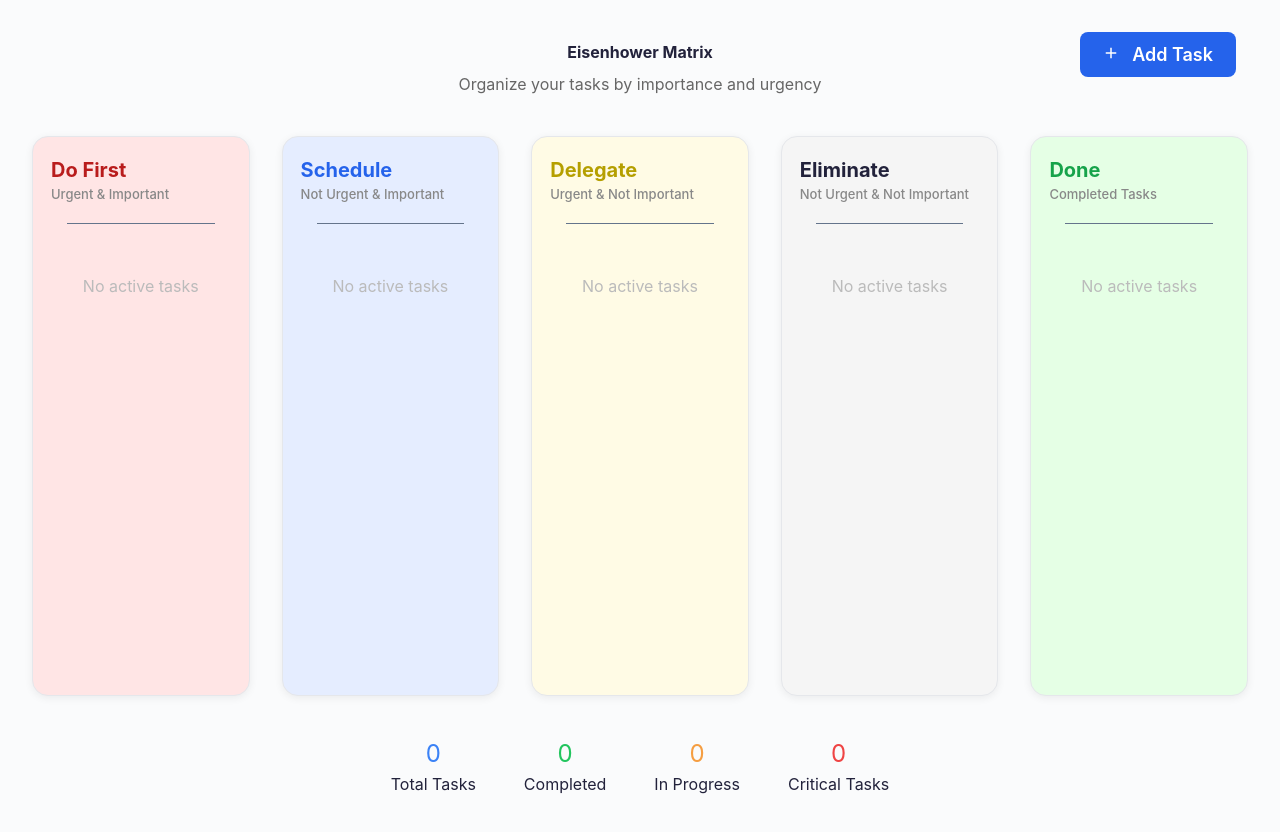
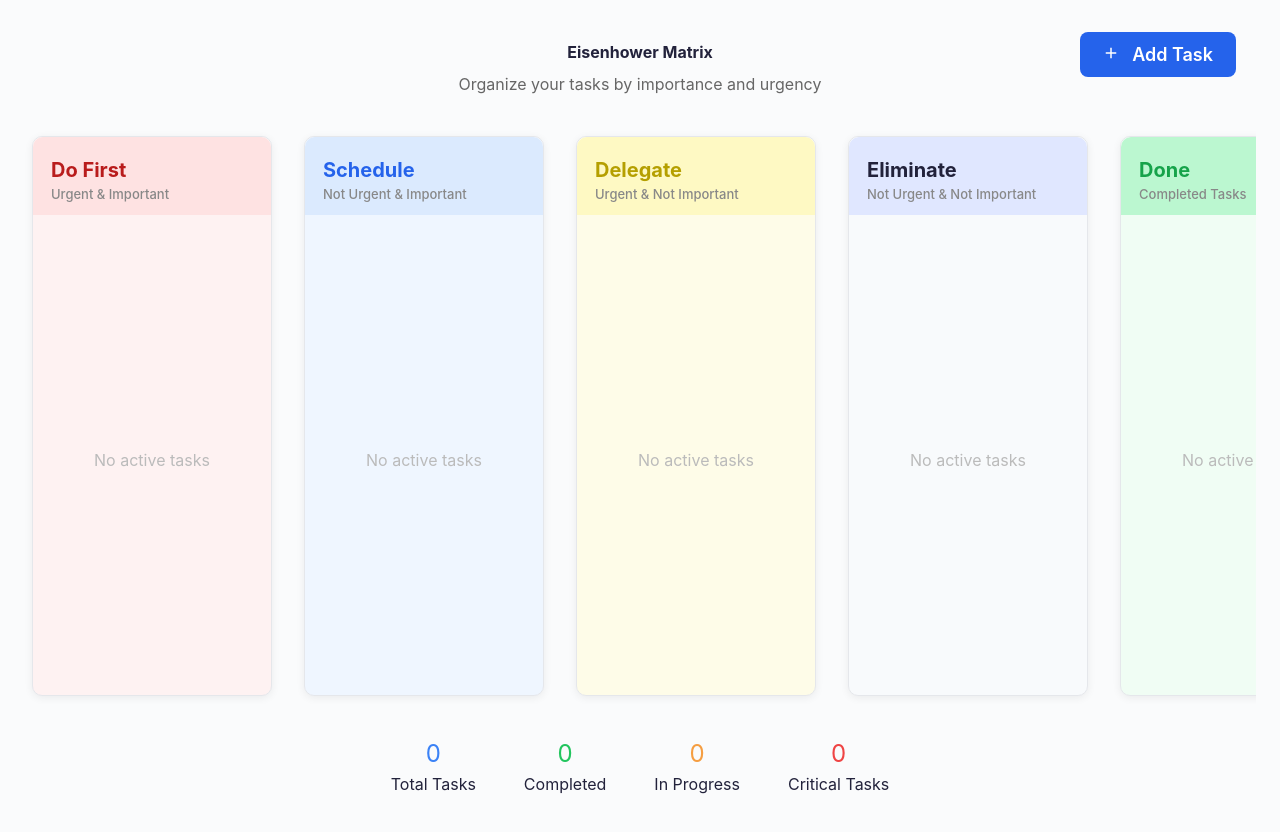
Before and after one commit to premkpavuluri/daily-checklist, a Next.js app: page / in a window 1280 px wide. Shown: the top 832 px of the page. Built offline with nearby package versions, Linux system fonts and the light colour scheme.

Commit message:
Prem | Update: Styles of TaskCard and quadrants

```diff
--- a/src/components/atoms/Icon.tsx
+++ b/src/components/atoms/Icon.tsx
@@ -1,7 +1,7 @@
 import React from 'react';
 
 interface IconProps {
-  name: 'edit' | 'delete' | 'done' | 'pause' | 'calendar' | 'clock' | 'plus' | 'close';
+  name: 'edit' | 'delete' | 'done' | 'pause' | 'calendar' | 'clock' | 'plus' | 'close' | 'notes' | 'eye' | 'eye-closed' | 'play';
   size?: number;
   color?: string;
 }
@@ -15,6 +15,10 @@ const icons: Record<string, React.ReactElement> = {
   clock: <svg width="1em" height="1em" viewBox="0 0 24 24"><path d="M12 8v5h5v-2h-3V8z"/><circle cx="12" cy="12" r="10" fill="none" stroke="currentColor" strokeWidth="2"/></svg>,
   plus: <svg width="1em" height="1em" viewBox="0 0 24 24"><path d="M19 13H13V19H11V13H5V11H11V5H13V11H19V13Z"/></svg>,
   close: <svg width="1em" height="1em" viewBox="0 0 24 24"><path d="M18.3 5.71a1 1 0 0 0-1.41 0L12 10.59 7.11 5.7A1 1 0 0 0 5.7 7.11L10.59 12l-4.89 4.89a1 1 0 1 0 1.41 1.41L12 13.41l4.89 4.89a1 1 0 0 0 1.41-1.41L13.41 12l4.89-4.89a1 1 0 0 0 0-1.4z"/></svg>,
+  notes: <svg width="1em" height="1em" viewBox="0 0 24 24" fill="none"><rect x="5" y="3" width="14" height="18" rx="2" fill="#fff" stroke="currentColor" strokeWidth="1.5"/><rect x="8" y="6" width="8" height="1.5" rx="0.75" fill="#cbd5e1"/><rect x="8" y="9" width="8" height="1.5" rx="0.75" fill="#cbd5e1"/><rect x="8" y="12" width="5" height="1.5" rx="0.75" fill="#cbd5e1"/></svg>,
+  eye: <svg width="1em" height="1em" viewBox="0 0 24 24" fill="none"><path d="M1 12s4-7 11-7 11 7 11 7-4 7-11 7S1 12 1 12z" stroke="currentColor" strokeWidth="1.5"/><circle cx="12" cy="12" r="3.5" stroke="currentColor" strokeWidth="1.5"/></svg>,
+  'eye-closed': <svg width="1em" height="1em" viewBox="0 0 24 24" fill="none"><path d="M3 3l18 18M1 12s4-7 11-7c2.5 0 4.5.5 6.2 1.3M23 12s-4 7-11 7c-2.5 0-4.5-.5-6.2-1.3" stroke="currentColor" strokeWidth="1.5"/><path d="M9.5 9.5a3.5 3.5 0 0 1 5 5" stroke="currentColor" strokeWidth="1.5"/></svg>,
+  play: <svg width="1em" height="1em" viewBox="0 0 24 24" fill="none"><polygon points="8,5 19,12 8,19" fill="currentColor"/></svg>,
 };
 
 const Icon: React.FC<IconProps> = ({ name, size = 20, color }) => (
--- a/src/components/organisms/MatrixBoard.tsx
+++ b/src/components/organisms/MatrixBoard.tsx
@@ -21,7 +21,7 @@ const quadrants: Quadrant[] = ['do-first', 'schedule', 'delegate', 'eliminate',
 
 const MatrixBoard: React.FC<MatrixBoardProps> = ({ tasks, onTaskStateChange, onEditTask, onDeleteTask }) => {
   return (
-    <div style={{ display: 'flex', gap: 16, width: '100%', minHeight: '70vh' }}>
+    <div style={{ display: 'flex', gap: 16, width: '100%', minHeight: '70vh', overflowX: 'auto', minWidth: 0 }}>
       {quadrants.map(q => (
         <MatrixLane
           key={q}
--- a/src/components/organisms/MatrixLane.tsx
+++ b/src/components/organisms/MatrixLane.tsx
@@ -11,6 +11,14 @@ const quadrantMeta: Record<Quadrant, { title: string; colorVar: string; descript
   'done': { title: 'Done', colorVar: 'var(--lane-done)', description: 'Completed Tasks', textColor: '#16a34a' },
 };
 
+const laneBgVars: Record<Quadrant, { header: string; body: string }> = {
+  'do-first': { header: '#fee2e2', body: '#fef2f2' },
+  'schedule': { header: '#dbeafe', body: '#eff6ff' },
+  'delegate': { header: '#fef9c3', body: '#fefce8' },
+  'eliminate': { header: '#e0e7ff', body: '#f8fafc' },
+  'done': { header: '#bbf7d0', body: '#f0fdf4' },
+};
+
 interface MatrixLaneProps {
   quadrant: Quadrant;
   tasks: Task[];
@@ -21,11 +29,12 @@ interface MatrixLaneProps {
 
 const MatrixLane: React.FC<MatrixLaneProps> = ({ quadrant, tasks, onTaskStateChange, onEditTask, onDeleteTask }) => {
   const meta = quadrantMeta[quadrant];
+  const laneBg = laneBgVars[quadrant];
   return (
     <section style={{
-      background: meta.colorVar,
-      borderRadius: 16,
-      padding: 18,
+      background: laneBg.body,
+      borderRadius: 10,
+      padding: 0,
       minHeight: '70vh',
       flex: 1,
       margin: 8,
@@ -34,15 +43,17 @@ const MatrixLane: React.FC<MatrixLaneProps> = ({ quadrant, tasks, onTaskStateCha
       boxShadow: '0 2px 8px #0001',
       border: '1.5px solid #e5e7eb',
       transition: 'background 0.2s',
+      overflow: 'hidden',
+      minWidth: 240,
+      maxWidth: 300,
     }}>
-      <header style={{ marginBottom: 8 }}>
+      <header style={{ marginBottom: 0, background: laneBg.header, padding: '18px 18px 10px 18px', borderTopLeftRadius: 10, borderTopRightRadius: 10 }}>
         <h3 style={{ margin: 0, fontSize: 20, fontWeight: 700, color: meta.textColor }}>{meta.title}</h3>
         <div style={{ fontSize: 13, color: '#888', fontWeight: 500 }}>{meta.description}</div>
       </header>
-      <hr style={{ border: 0, borderTop: '1.5px solid #64748b', margin: '10px 16px 18px 16px' }} />
-      <div style={{ flex: 1, overflowY: 'auto' }}>
+      <div style={{ flex: 1, overflowY: 'auto', display: 'flex', flexDirection: 'column', padding: '10px 10px 0 10px', gap: 12 }}>
         {tasks.length === 0 ? (
-          <div style={{ textAlign: 'center', color: '#bbb', marginTop: 32, fontSize: 16 }}>
+          <div style={{ flex: 1, display: 'flex', flexDirection: 'column', alignItems: 'center', justifyContent: 'center', color: '#bbb', fontSize: 16, padding: 10 }}>
             No active tasks
           </div>
         ) : (
```
Also changed, not shown: src/components/molecules/TaskCard.tsx (+22 -32 lines).
